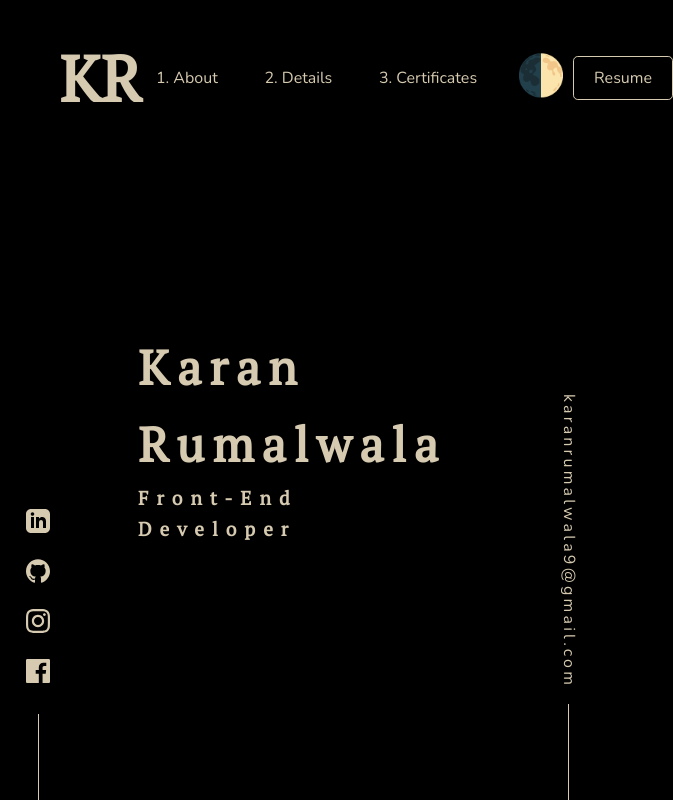
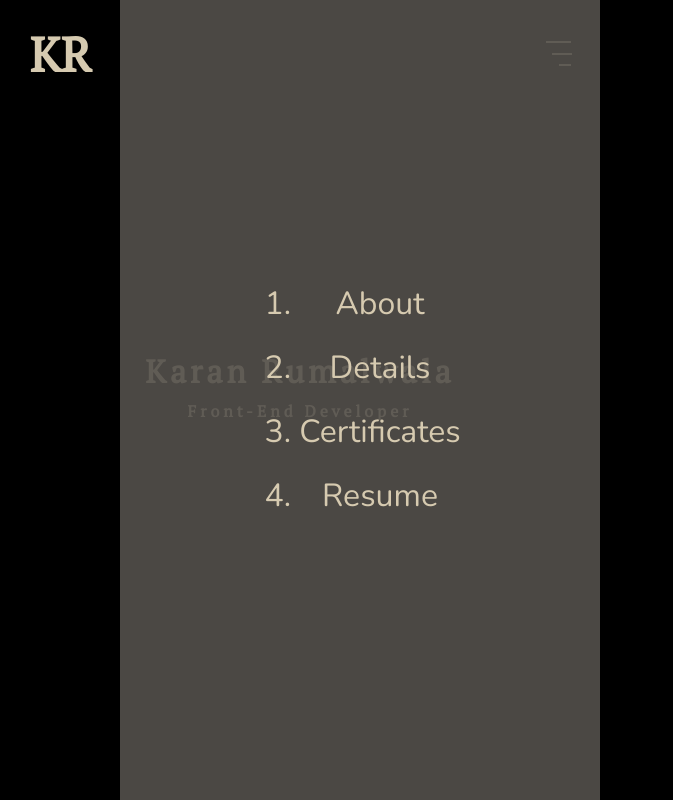
Before and after one commit to karanrumalwala/karanrumalwala.github.io, a plain HTML site: page index.html in a window 600 px wide. Shown: the whole page, 673 px wide, since content can reach past the window. Drawn offline with nearby package versions, Linux system fonts and the light colour scheme.

Commit message:
Add files via upload
More Responsive than before for Mobile versions
Created a Nav barr for mobile version but still in progress

```diff
--- a/index.html
+++ b/index.html
@@ -1,6 +1,10 @@
 <!DOCTYPE html>
 <html>
 <head>
+	<meta name="viewport" content="width=device-width, initial-scale=1.0">
+
+<meta http-equiv="X-UA-Compatible" content="IE=edge,chrome=1">
+<meta name="HandheldFriendly" content="true">
 	<link rel="icon" type="image/png" href="download.png" hreflang="en-us">
 	<title>Karan Rumalwala</title>
 	<link rel="stylesheet" type="text/css" href="karan.css">
@@ -52,18 +56,28 @@
 		<li class="navigation--list">
 			<a href="#" class="navigation--list--link">Certificates</a></li>
 		</ol>
+		<!-- MOBILE -->
 	<div class ="image_ali">
-			<div class="image_ali1"><a id="sys" title="change theme">
-			<!-- <button id="button1" type="button"> -->🌓
-
-		<!-- 	</button> -->
+			<button class="hamburger_button">
+				<span class="hamburger_button1"></span>
+				<!-- <span class="hamburger_button1"></span>
+				<span class="hamburger_button1"></span> -->
+			</button>
+			<div class="image_ali1"><a id="sys" title="change theme">🌓
 			</a></div>
 			<div class="image_ali2">
 			<a href="Karan Rumalwala RESUME .docx" target="_blank" id="bordrcolor" class="nav__link">Resume</a>
 		</div>
 	</div>
 </nav>
-</div>
+<nav class="mobile open">
+	<ol class="mobile_items">
+		<li class="contents">About</li>
+		<li class="contents">Details</li>
+		<li class="contents">Certificates</li>
+		<li class="contents">Resume</li>
+	</ol>
+</nav>
 <header class="header1">
 	<div class="header_text botmar ">
 	<h1 class="allhead ">
--- a/karan.css
+++ b/karan.css
@@ -6,14 +6,12 @@
 }
 body{
 	font-family: "Nunito",sans-serif;
-	/*background-color: #282726;*/
 	background-color: #000000;
 	color:#d6cab0;
 	font-weight:300;
 	line-height: 1.6;
 	scroll-behavior: smooth;
 	margin:auto;
-	/*font-size: 2vh;*/
 }
 
 .container{
@@ -31,7 +29,7 @@ body{
 .navigation--list{
 	margin:0px 2rem;
 }
-.nav {
+.nav ,.hamburger_button{
 	display: flex;
 	justify-content: space-between;
 	grid-column: sidebar-start/email-end;
@@ -39,8 +37,10 @@ body{
 	grid-column-end: email-end;
 	align-items: center;
 	position: relative;
-	margin: auto 2rem;
 	padding: 1.7rem;
+}
+.nav{
+	margin:auto 2rem;
 }
 
 .image_ali1{
@@ -48,7 +48,7 @@ body{
 	width: 4em;
 }
 .image_ali,.image_ali1{
-	display: flex;
+	display: inline-flex;
 	justify-content: center;
 	align-content: center;
 	align-items: center;
@@ -91,7 +91,7 @@ body{
 	width: 30px;
 	height:30px;
 	margin: 20px;
-	fill: #6A601D;
+	fill: #CD853F;
 }
 .lkiconfillc{
 	display: flex;
@@ -172,7 +172,7 @@ body{
 	grid-column: full-start/full-end;
 	grid-column-start: full-start;
 	grid-column-end: full-end;
-	position: static;
+	position: relative;
 	display: flex;
 	flex-direction: column;
 	align-items: center;
@@ -195,15 +195,100 @@ h3{
 	align-items: center;
 }
 
-@media only screen and (max-width: 961px) html{
-	font-size:50%;
-}
-@media only screen and (min-width: 400px){
-	font-size:50%;
-}
-@media only screen and (min-height: 1270px){
-	.email_sidebar{
+/*Mobile*/
+@media only screen and (min-width: 375px) and (max-width: 700px){
+	html{
+		width: 100%;
+		font-size: 50%;
+		}
+	.nav__box--logo{
+		font-size: 6rem;
+	}
+	.nav .hamburger_button{
+		display: flex;
+		justify-content: space-between;
+		position: relative;
+		padding: 1.7rem;
+		}
+	.nav{
+		margin: 2rem;
+		font-size:;
+		}
+	.image_ali1 ,.image_ali2{
+		display: none;
+		}
+	.nav .hamburger_button{
+		background: transparent;
+		position: relative;
+		width: 4rem;
+		display: block;
+		border:none;
+	}
+	.hamburger_button1, .hamburger_button1:before ,.hamburger_button1:after{
+		width: 20px;
+     	height: 2px;
+      	display: block;
+      	background-color: #d6cab0;
+      	}
+	.hamburger_button1:after{
+		top: 2px;
+		right:-1px;
+		width: 80%;
+	}
+	.hamburger_button1:before{
+		bottom: 2px;
+		right: -1px;
+		width: 40%;
+	}
+	.hamburger_button1:after, .hamburger_button1:before{
+		display: block;
+		content:'';
+		position: absolute;
+	}
+	.nav .navigation{
+	display: none;
+	}
+	body{
+		line-height: 1;
+	}
+	.social_sidebar, .email{
+		display: none;
+	}
+	.header1{
+	grid-column: sidebar-start/email-end;
+	grid-column-start: sidebar-start;
+	grid-column-end: email-end;
+	}
+	h1{
+		font-size:4rem;
+	}
+	h3{
+		font-size: 2rem;
+	}
+	.head-name{
+		margin-bottom: 2rem;
+	}
+	.mobile{
 		position: fixed;
-
+		top: 0px;
+		right: 0px;
+		background-color: rgba(84, 80, 76, 0.9);
+		width: 80vw;
+		height: 100vh;
+		color: white;
+		display: flex;
+		justify-content: center;
+		align-items: center;
+		text-align: center;
+		/*transform: translateX(100%);*/
+		z-index:1;
+	}
+	.mobile_items{
+		font-size: 4em;
+	}
+	.contents{
+		counter-increment: item 1;
+		color: #d6cab0;
+		line-height: 2;
 	}
 }
--- a/karan.js
+++ b/karan.js
@@ -40,10 +40,10 @@ var items= document.getElementsByTagName('a');
 		if (isColor)
 		{
 			document.body.style.background ="white";
-			document.body.style.color ="#6A601D";
+			document.body.style.color ="#CD853F";
 		    for (var i =0;i< items.length; i++){
-	 	    items[i].style.color="#6A601D";}
-	 	    bordr.style.borderColor="#6A601D";
+	 	    items[i].style.color="#CD853F";}
+	 	    bordr.style.borderColor="#CD853F";
 	 	    socialcolor0.className="lkiconfill";
 	 	    socialcolor1.className="lkiconfill";
 	 	    socialcolor2.className="lkiconfill";
@@ -65,3 +65,16 @@ var items= document.getElementsByTagName('a');
 		}
 
 }
+
+
+// var counter=function () {
+// 	var count =0;
+
+// 	var alerter= function(){
+// 		alert(++count);
+// 	}
+// 	return alerter;
+// }
+
+// var count1Fn= counter();
+// var count2Fn= counter();
```
